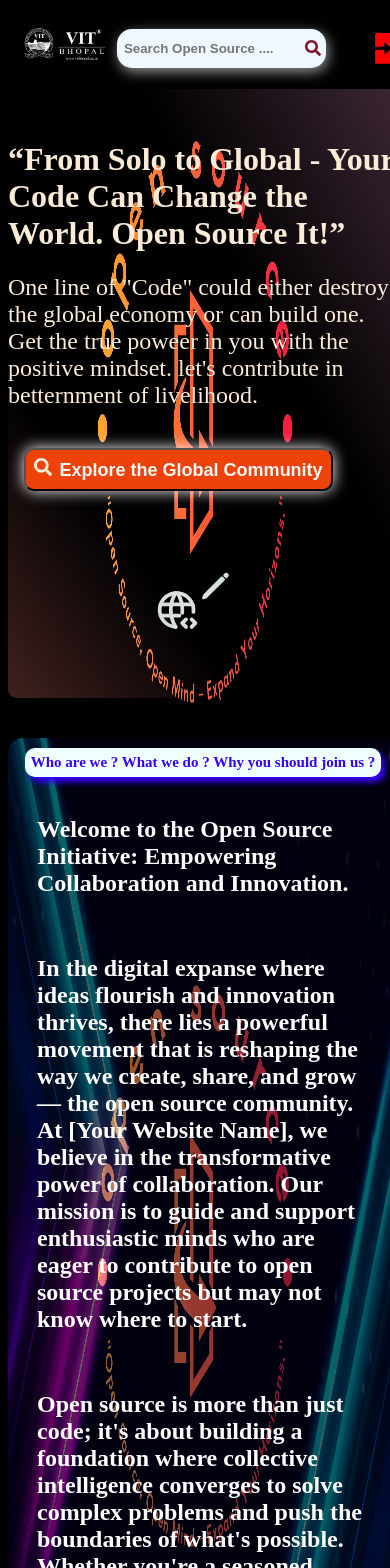
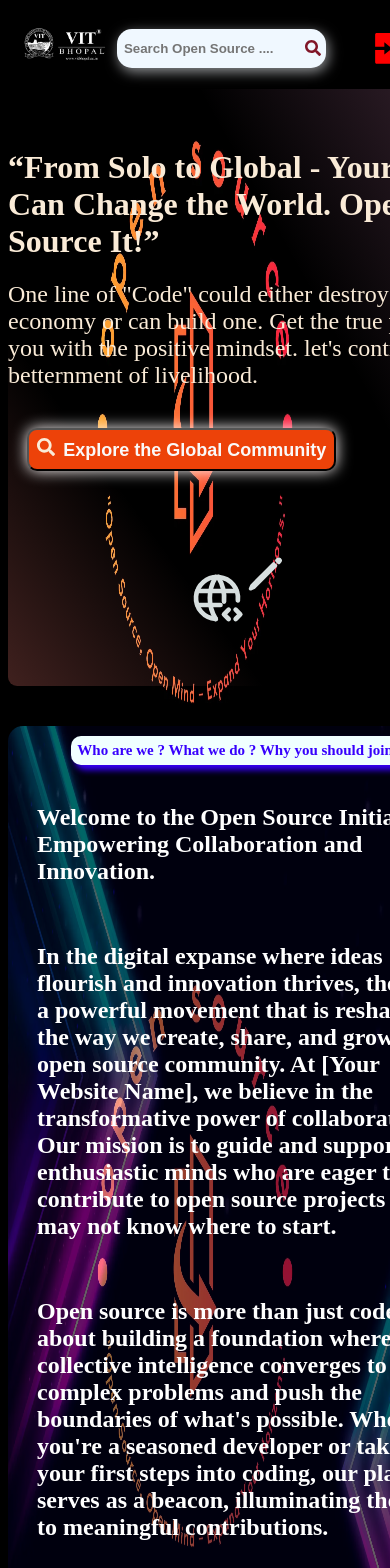
Before and after one commit to Sumit-Ks1/open-source-VIT, a React (Vite) app in the folder open-source/: page / in a window 390 px wide. Shown: the top 1568 px of the page. Built offline with nearby package versions, Linux system fonts and the light colour scheme.

Commit message:
Testing 2 done

```diff
--- a/open-source/index.html
+++ b/open-source/index.html
@@ -3,7 +3,7 @@
   <head>
     <meta charset="UTF-8" />
     <link rel="icon" type="image/svg+xml" href="/vite.svg" />
-    <meta name="viewport" content="width=device-width, initial-scale=1.0, maximum-scale=1.0, user-scalable=no" />
+    <meta name="viewport" content="width=device-width, initial-scale=1.0, maximum-scale=1.0 " />
     <title>Vite + React</title>
   </head>
   <body>
--- a/open-source/src/components/IntroAndResource/intro.module.css
+++ b/open-source/src/components/IntroAndResource/intro.module.css
@@ -1,5 +1,5 @@
 .introcontainer {
-    width: 100vw;
+    width: 100%;
     height: fit-content;
     display: flex;
     flex-direction: column;
--- a/open-source/src/components/footter/footerright.module.css
+++ b/open-source/src/components/footter/footerright.module.css
@@ -6,7 +6,7 @@
 }
 .innercontainer{
     height: fit-content;
-    /* width: fit-content; */
+    width: fit-content;
     display: flex;
     flex-direction: column;
     align-items: center;
--- a/open-source/src/components/header/header.module.css
+++ b/open-source/src/components/header/header.module.css
@@ -9,7 +9,7 @@
     background-color: rgba(0, 0, 0, 0.7) ;
     border-radius: 10px;
     box-shadow: 1px,2px,10px, #eded;
-    width: 100vw;
+    width: 100%;
     /* overflow: hidden; */
 
   position: fixed;
@@ -66,14 +66,14 @@
     .mainheader{
         margin-left: 0%;
         margin-right: 0%;
-        width: 100vw;
+        /* width: 100vw; */
         position: relative;
     }
     #righthead{
         margin-top: 0%;
     }
     .combinedpart{
-        width: 100vw;
+        width: fit-content;
 
     }
 }
--- a/open-source/src/index.css
+++ b/open-source/src/index.css
@@ -14,7 +14,7 @@
     background-attachment: fixed;
     object-fit: fill;
     object-position: center;
-    width: 100vw;
+    width: fit-content;
   }
 
 }
```
